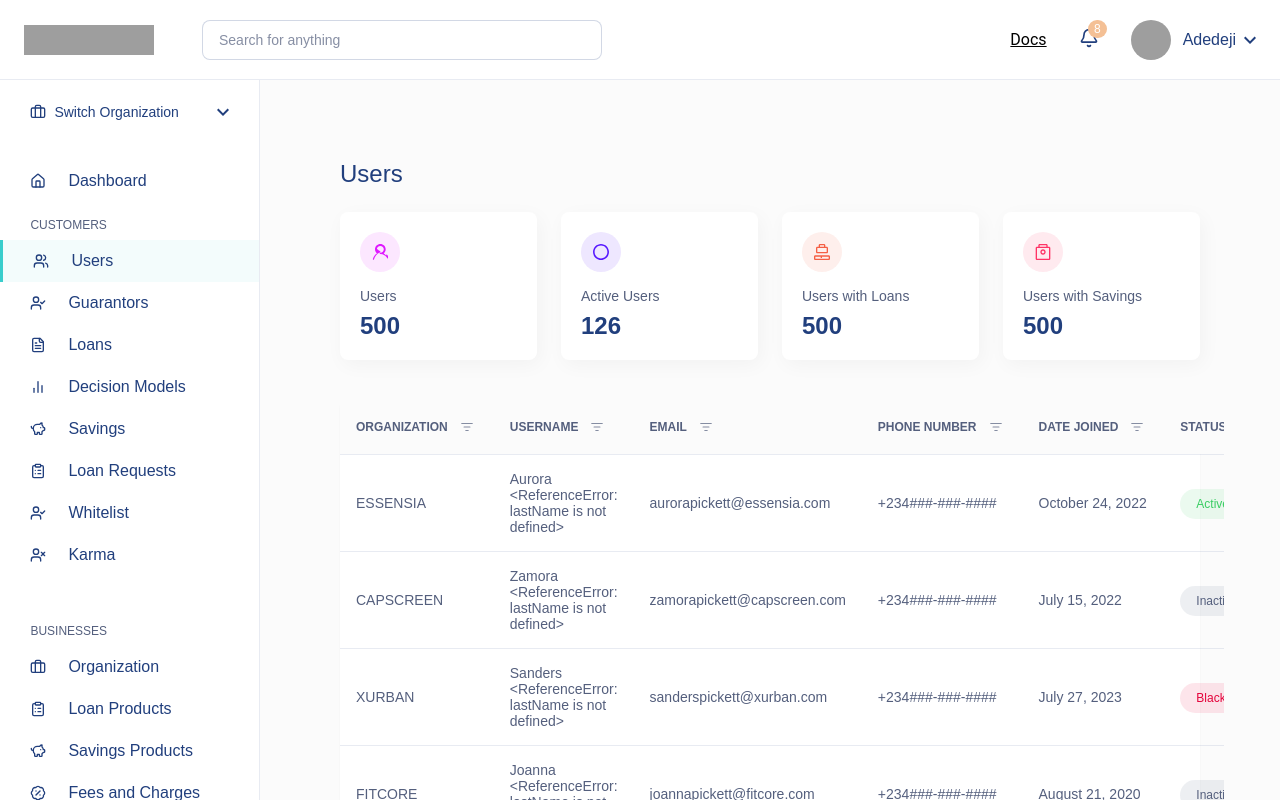
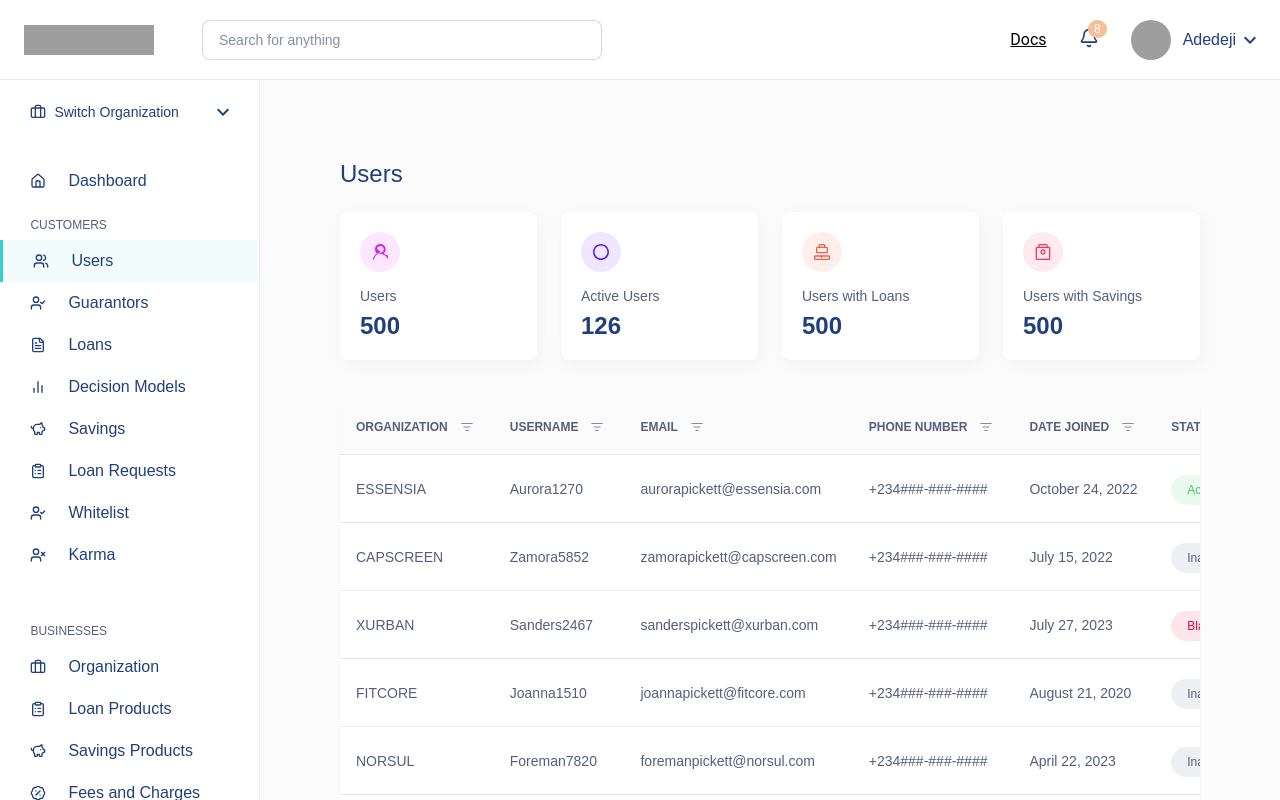
Before and after one commit to idamvictor/lendsqr-fe-test, a Next.js app: page /users in a window 1280 px wide. Built offline with nearby package versions, Linux system fonts and the light colour scheme; no server answers; sample sign-in values are in the browser's storage; grey boxes are pictures that could not be loaded.

Commit message:
feat: add username formatting function to UserTable; update user table to display formatted usernames

```diff
--- a/components/user-table.tsx
+++ b/components/user-table.tsx
@@ -137,6 +137,14 @@ export default function UserTable({ users, onFilter }: UserTableProps) {
     });
   };
 
+  const formatUsername = (username: string) => {
+    // Remove the ReferenceError part and any extra spaces
+    const cleanUsername = username.replace(/<ReferenceError:.*>/, "").trim();
+    // Generate a random 4-digit number
+    const randomNum = Math.floor(1000 + Math.random() * 9000);
+    return `${cleanUsername}${randomNum}`;
+  };
+
   return (
     <div className="user-table" ref={tableRef}>
       <table>
@@ -162,7 +170,7 @@ export default function UserTable({ users, onFilter }: UserTableProps) {
           {users.map((user, index) => (
             <tr key={index}>
               <td>{user.orgName}</td>
-              <td>{user.userName}</td>
+              <td>{formatUsername(user.userName)}</td>
               <td>{user.email}</td>
               <td>{user.phoneNumber}</td>
               <td>{formatDate(user.createdAt)}</td>
--- a/styles/components/user-table.scss
+++ b/styles/components/user-table.scss
@@ -3,7 +3,7 @@
   background-color: white;
   border-radius: 0.5rem;
   box-shadow: 0 1px 2px rgba(0, 0, 0, 0.05);
-  overflow: visible; // Changed from overflow-x: auto to allow filter menu to show
+  overflow: scroll; // Changed from overflow-x: auto to allow filter menu to show
   width: 100%;
   margin: 1rem 0;
 
```
